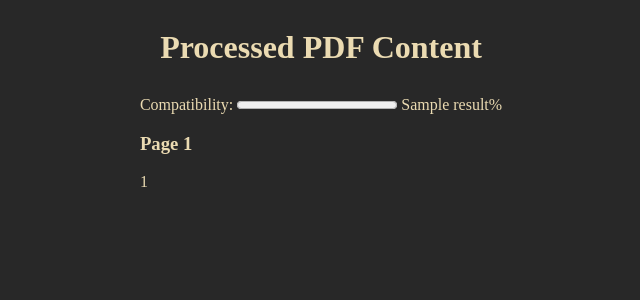
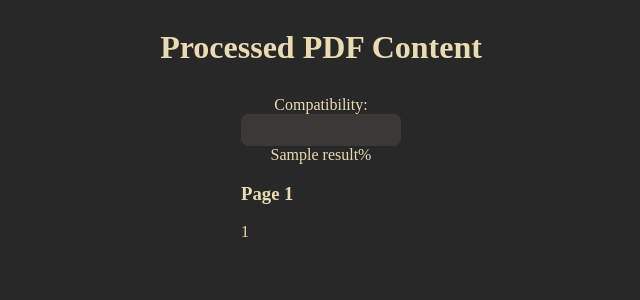
Before and after one commit to LeBulbasaur/portfolio-ai, a Flask app: template templates/outcome.html in a window 1280 px wide. Shown: the top 300 px of the page, without its empty margins (327-967 px from the left). Run offline with Flask 3, Linux system fonts and the light colour scheme; the template is opened without the code that fills it: most values are stand-ins (such as "Sample title", 1, 10 or a date in 2020).

Commit message:
feat: improved progress bar

```diff
--- a/templates/base.html
+++ b/templates/base.html
@@ -41,6 +41,35 @@
       .content {
         padding: 0.5rem 2rem;
       }
+
+      #progress-container {
+        width: 100%;
+        display: flex;
+        flex-direction: column;
+        justify-content: center;
+        align-items: center;
+      }
+
+      progress {
+        height: 2rem;
+        border-radius: 8px;
+        background-color: #3c3836;
+      }
+
+      progress::-webkit-progress-bar {
+        background-color: #3c3836;
+        border-radius: 8px;
+      }
+
+      progress::-webkit-progress-value {
+        background-color: #458588;
+        border-radius: 8px;
+      }
+
+      progress::-moz-progress-bar {
+        background-color: #458588;
+        border-radius: 8px;
+      }
     </style>
   </head>
   <body>
--- a/templates/outcome.html
+++ b/templates/outcome.html
@@ -3,10 +3,12 @@ main%}
 
 <h1>Processed PDF Content</h1>
 <div class="content">
-  <div>
+  <div id="progress-container">
     {% if result %}
-    <label for="file">Compatibility:</label>
-    <progress id="file" value="{{ result }}" max="100">{{ result }}%</progress>
+    <label for="compatibility">Compatibility:</label>
+    <progress id="compatibility" value="{{ result }}" max="100">
+      {{ result }}%
+    </progress>
     <span>{{ result }}%</span>
     {% endif %}
   </div>
```
